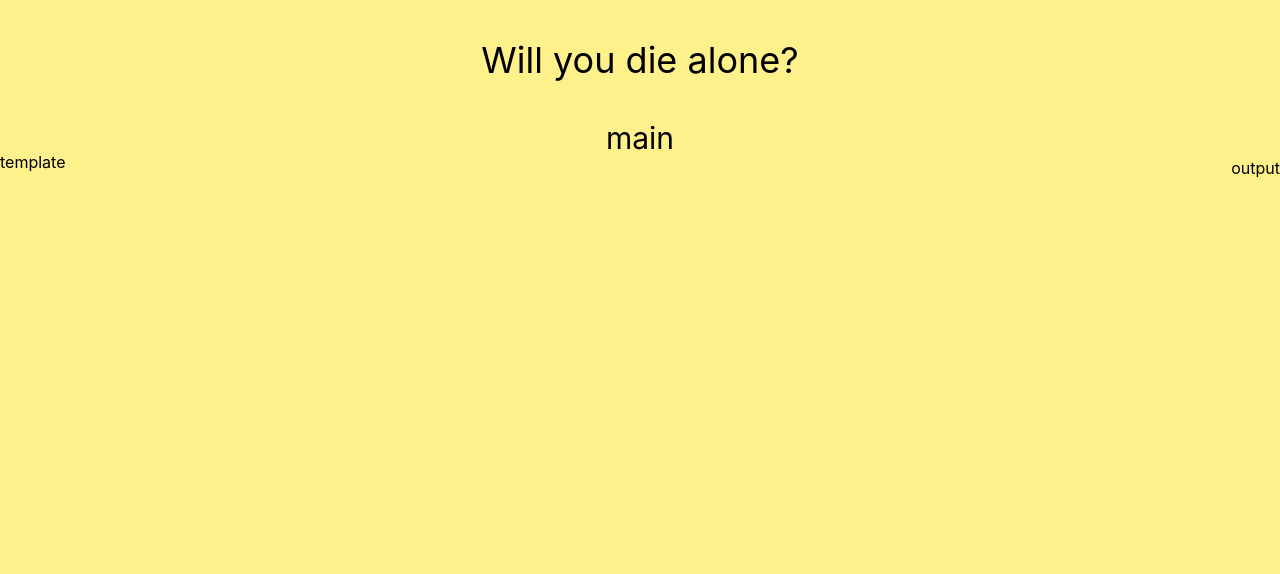
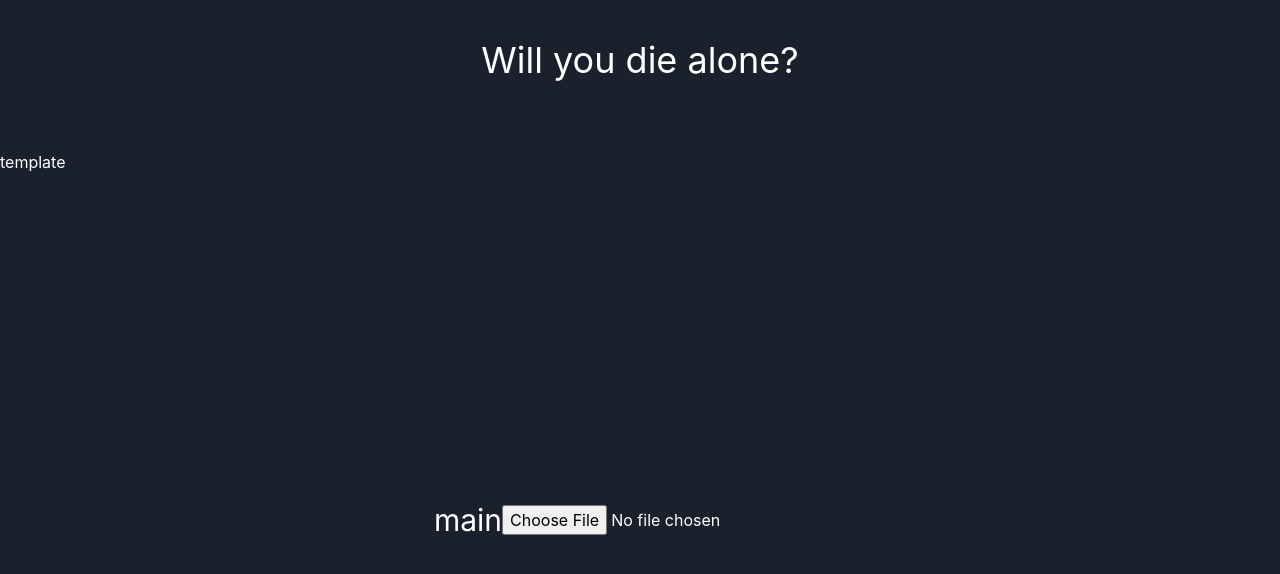
Before and after one commit to ShawnSomething/die-alone, a React (Create React App) app in the folder die-alone/: page / in a window 1280 px wide. Shown: the top 574 px of the page. Built offline with nearby package versions, Linux system fonts and the light colour scheme.

Commit message:
styling and image uploader

```diff
--- a/die-alone/src/App.tsx
+++ b/die-alone/src/App.tsx
@@ -8,7 +8,7 @@ import { Output } from './output';
 function App() {
   return (
     <>
-      <div className="bg-yellow-200 w-screen h-screen">
+      <div className="bg-[#1a202c] w-screen h-screen text-white overflow-hidden">
         <div>
           <Title />
         </div>
--- a/die-alone/src/main.tsx
+++ b/die-alone/src/main.tsx
@@ -1,10 +1,13 @@
-import React from "react";
+import React, { useState } from "react";
 
 export const Main = () => {
+    const [upload, setUpload] = useState(false)
+
     return (
         <>
-            <div className="flex items-center justify-center">
+            <div className="h-screen flex items-center justify-center">
                 <h1 className="text-3xl">main</h1>
+                <input type="file" />
             </div>
         </>
     )
```
